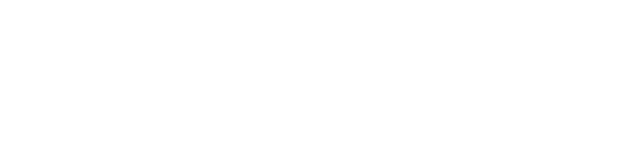
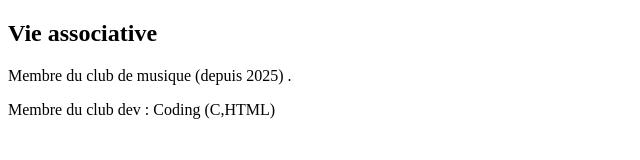
Before and after one commit to Jemima18/mon-cv, a plain HTML site: page index.html in a window 1280 px wide. Shown: the whole page, without its empty margins (0-640 px from the left). Drawn offline with Linux system fonts and the light colour scheme.

Commit message:
mise en place de la section associations

```diff
--- a/index.html
+++ b/index.html
@@ -7,6 +7,10 @@
     <title>Document</title>
 </head>
 <body>
-
+    <section>
+        <h2>Vie associative</h2>
+        <p>Membre du club de musique (depuis 2025) .</p>
+        <p>Membre du club dev : Coding (C,HTML)</p>
+    </section>
 </body>
 </html>
```
